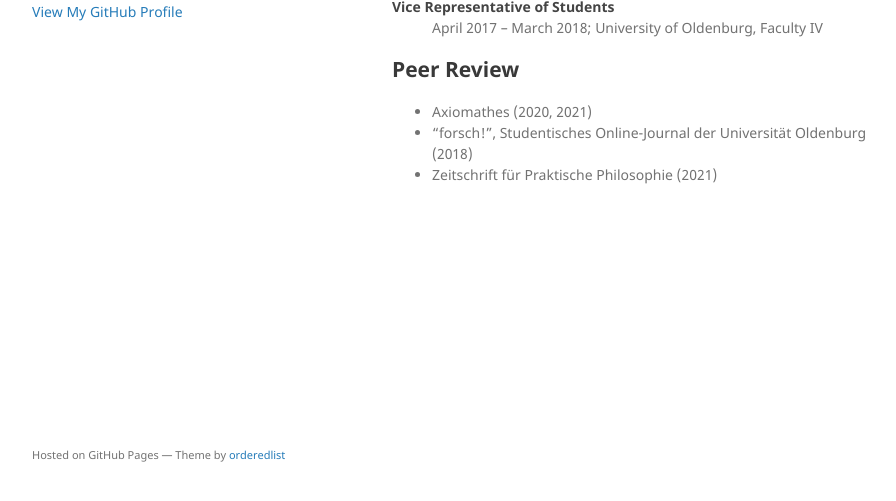
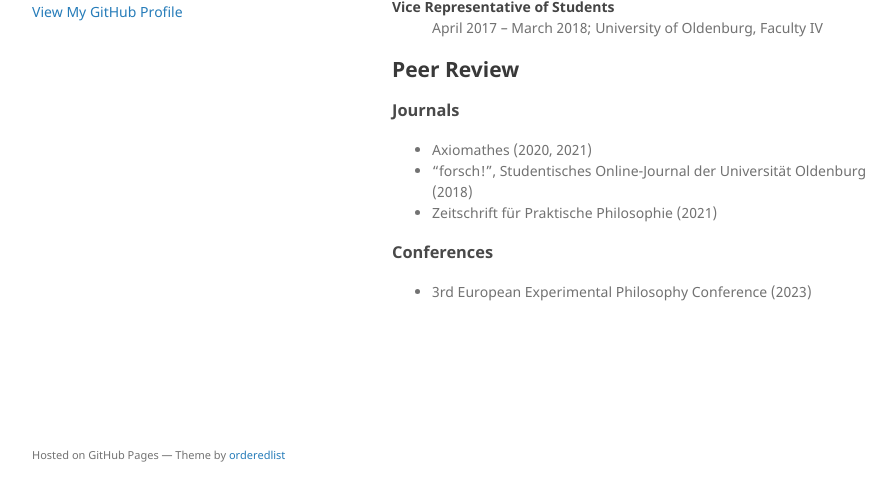
Before and after one commit to alephmembeth/alephmembeth.github.io, a Jekyll site: the page built from services.md, in a window 1280 px wide, cut to the strip 366-867 px from the top of the page. Shown: the whole strip, without its empty margins (178-1074 px from the left). Built offline with Jekyll 4.4.1, drawn with Linux system fonts in a browser that asks for light colours; the repository's description, which GitHub fills in, is left out; our own code applies the rules of GitHub Pages for plain Markdown files.

Commit message:
Update services.md

```diff
--- a/services.md
+++ b/services.md
@@ -21,6 +21,12 @@ layout: default
 
 ## Peer Review
 
+### Journals
+
 + Axiomathes (2020, 2021)
 + “forsch!”, Studentisches Online-Journal der Universität Oldenburg (2018)
 + Zeitschrift für Praktische Philosophie (2021)
+
+### Conferences
+
++ 3rd European Experimental Philosophy Conference (2023)
```
